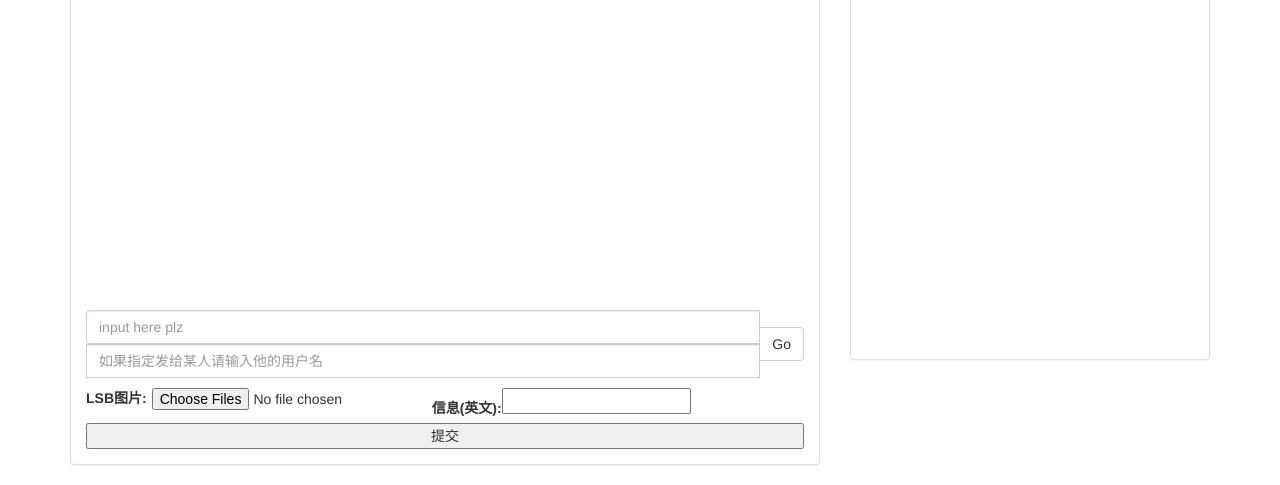
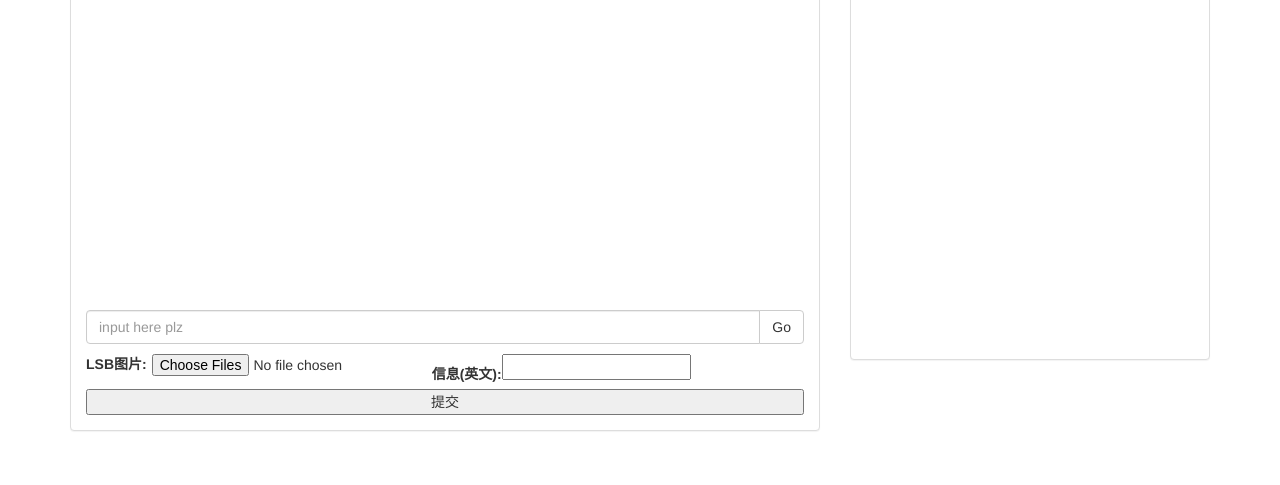
Before and after one commit to njLauT-ED/mimaxuekeshe, a website: page views/room.html in a window 1280 px wide. Shown: the part 431-916 px from the top of the page. After the commit the page ends 882 px from the top, so only its background shows below. Drawn offline with nearby package versions, Linux system fonts and the light colour scheme; files that its build step writes are made by us from their sources.

Commit message:
密码学最终版本之版中版

```diff
--- a/views/room.html
+++ b/views/room.html
@@ -3,6 +3,7 @@
 <script>
     var pubkey;
     var prikey;
+
     function getCookie(cname) {
         var name = cname + "=";
         var decodedCookie = decodeURIComponent(document.cookie);
@@ -67,8 +68,8 @@
         $.ajax({
             type: 'GET',
             url: `http://localhost:3000/keys/?username=${username}`,
-            async : false,
-            success: function(data) {
+            async: false,
+            success: function (data) {
                 var obj = JSON.parse(data);
                 pubkey = obj.publickey;
                 prikey = obj.privatekey;
@@ -177,7 +178,7 @@
                         <form id="form-chat" action="#0">
                             <div class="input-group">
                                 <input type="text" id="textbox" class="form-control" placeholder="input here plz">
-                                <input type="text" id="sendto" class="form-control" placeholder="如果指定发给某人请输入他的用户名">
+
                                 <span class="input-group-btn"><button class="btn btn-default" onclick="checkFunc()"
                                         type="submit">Go</button></span>
                             </div>
```
